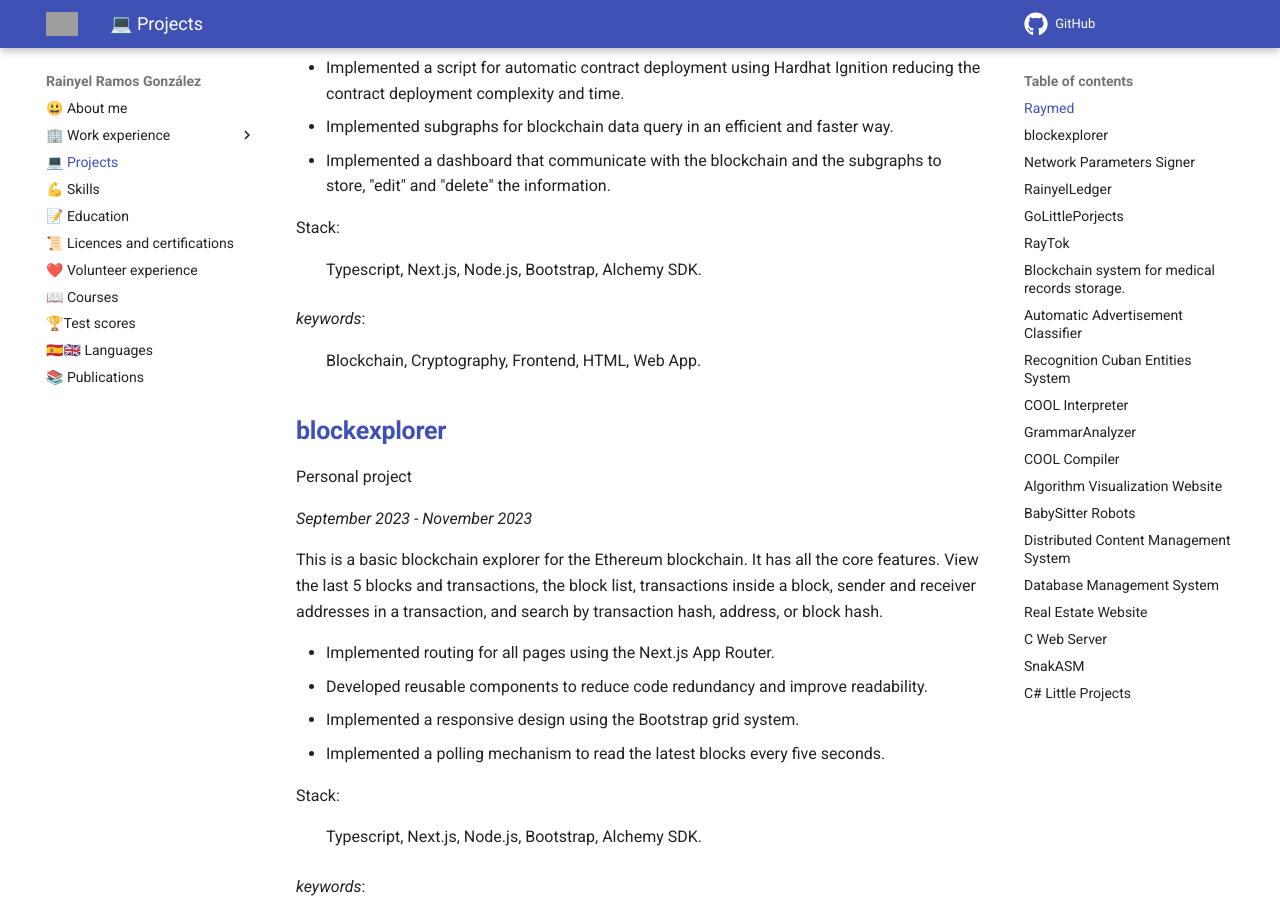
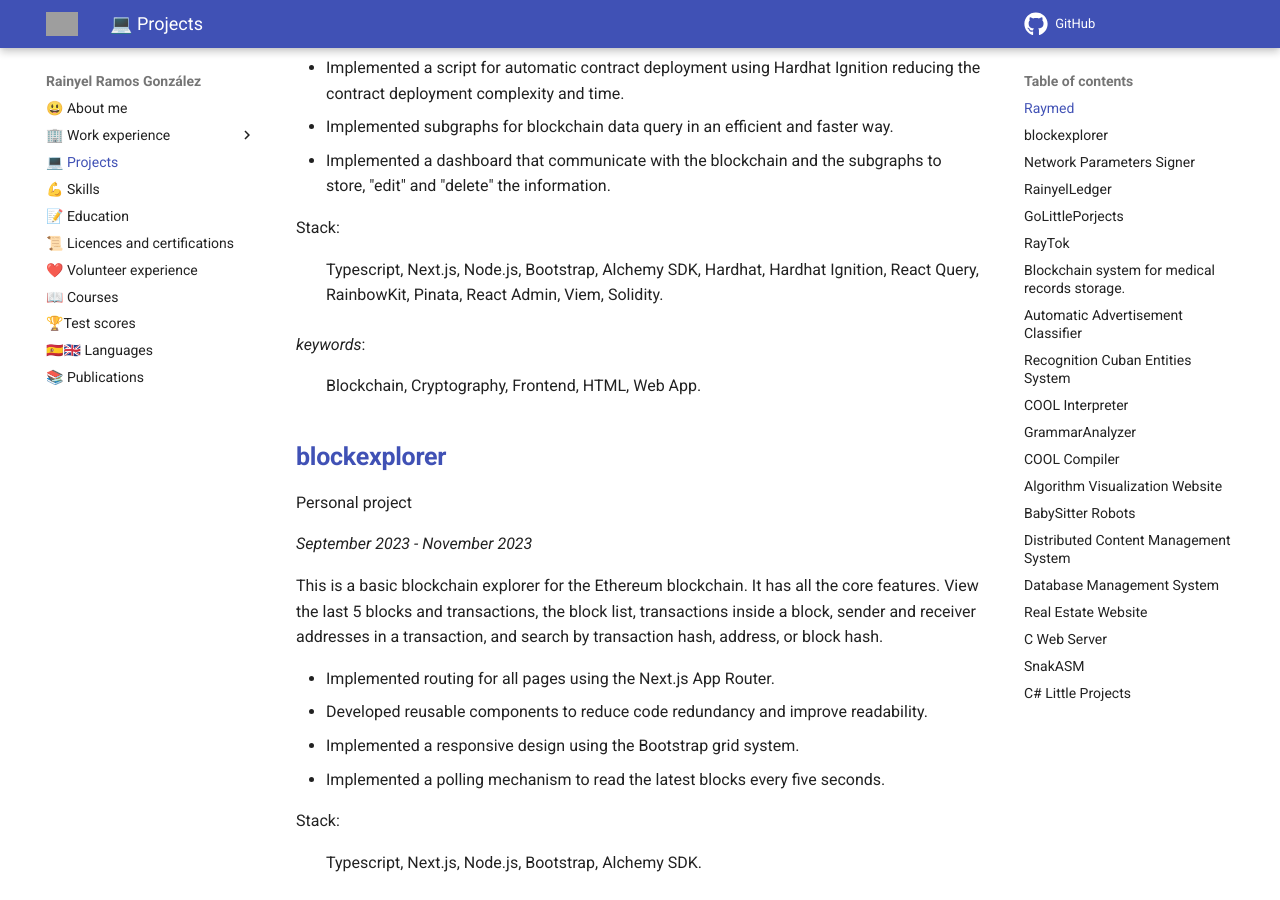
Before and after one commit to rayniel95/rayniel95.github.io, an MkDocs documentation site: the page built from docs/projects/projects.md, in a window 1280 px wide and 900 px high, scrolled down 470 px. Built offline with MkDocs 1.6.1 and Material for MkDocs 9.7.7, drawn with Linux system fonts in a browser that asks for light colours; grey boxes are pictures that could not be loaded.

Commit message:
docs(projects): update project stack with additional technologies
Add Hardhat, Hardhat Ignition, React Query, RainbowKit, Pinata, React Admin, Viem, and Solidity to the project stack list.

```diff
--- a/docs/projects/projects.md
+++ b/docs/projects/projects.md
@@ -13,7 +13,7 @@ This project is a clinic history admin dashboard. With the dashboard is possible
 - Implemented a dashboard that communicate with the blockchain and the subgraphs to store, "edit" and "delete" the information.
 
 Stack:
-: Typescript, Next.js, Node.js, Bootstrap, Alchemy SDK.
+: Typescript, Next.js, Node.js, Bootstrap, Alchemy SDK, Hardhat, Hardhat Ignition, React Query, RainbowKit, Pinata, React Admin, Viem, Solidity.
 
 *keywords*:
 : Blockchain, Cryptography, Frontend, HTML, Web App.
```
